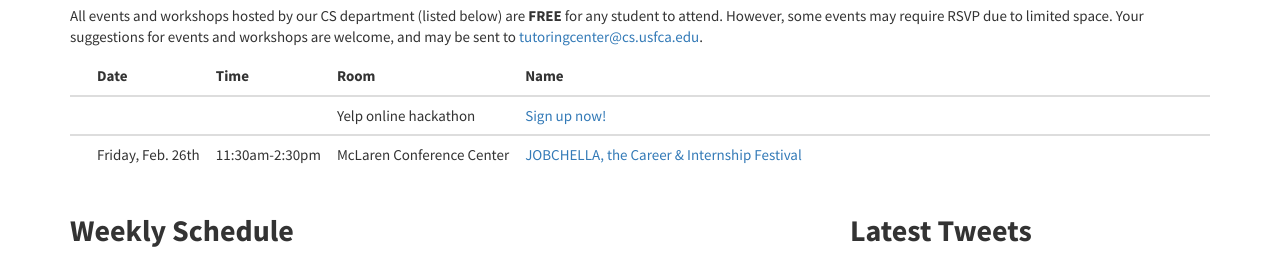
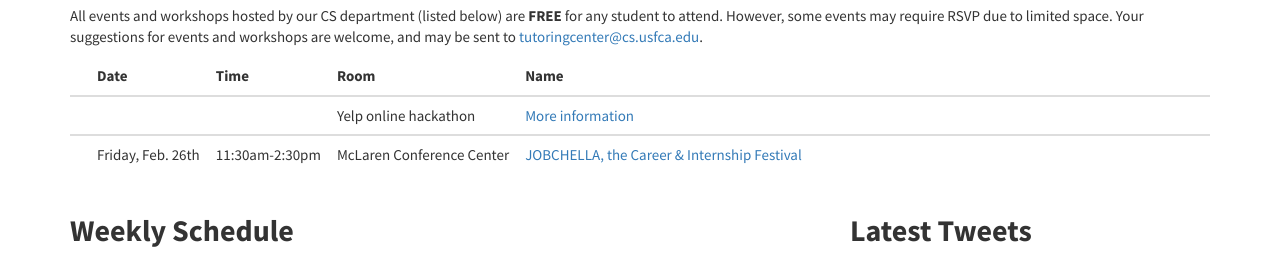
Before and after one commit to CSTutors/CSTutors.github.io, a Jekyll site: the page built from index.html, in a window 1280 px wide. Shown: the part 551-808 px from the top of the page. Built offline with Jekyll 4.4.1, drawn with Linux system fonts in a browser that asks for light colours; nearby versions of some CDN libraries; comment, search, counter and statistics services are not loaded; grey boxes are pictures that could not be loaded.

Commit message:
more info for yelp

```diff
--- a/index.html
+++ b/index.html
@@ -46,7 +46,7 @@ title: Home
                     <td nowrap></td>
                     <td nowrap></td>
                     <td nowrap>Yelp online hackathon</td>
-                    <td><a href="http://yelp.devpost.com/">Sign up now!</a></td>
+                    <td><a href="http://yelp.devpost.com/">More information</a></td>
                 </tr>
             </tbody>
             <tbody>
```
